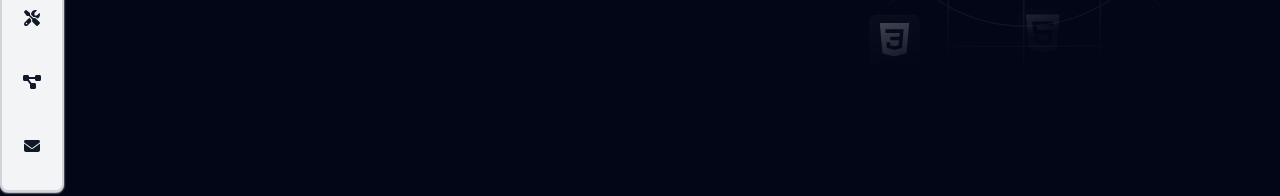
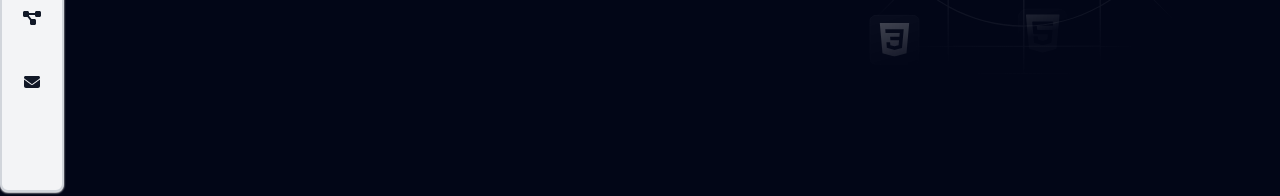
Before and after one commit to JUPITER512/portfolio, a React (Vite) app: page / in a window 1280 px wide. Shown: the part 400-596 px from the top of the page. Built offline with nearby package versions, Linux system fonts and the light colour scheme.

Commit message:
remove techstack section

```diff
--- a/src/Components/Sidebar.jsx
+++ b/src/Components/Sidebar.jsx
@@ -22,7 +22,7 @@ const Sidebar = () => {
   const menuItems = [
     { icon: faHome, label: "Home", link: "home" },
     { icon: faPerson, label: "About Me", link: "AboutMe" },
-    { icon: faTools, label: "Skills", link: "TechStack" },
+    // { icon: faTools, label: "Skills", link: "TechStack" },
     {
       icon: faProjectDiagram,
       label: "Previous Projects",
```
